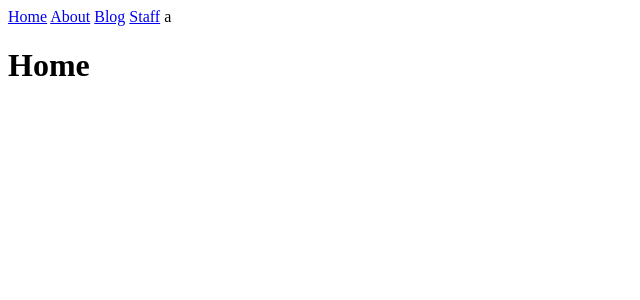
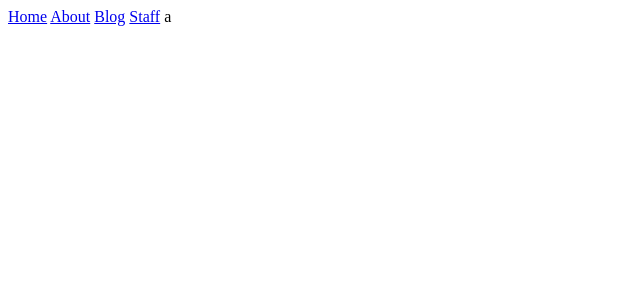
Before and after one commit to hankdeaton/jekyll-tutorial, a Jekyll site: the page built from index.html, in a window 1280 px wide. Shown: the top 300 px of the page, without its empty margins (0-640 px from the left). Built offline with Jekyll 4.4.1, drawn with Linux system fonts in a browser that asks for light colours.

Commit message:
Update index.html
Set layout to default

```diff
--- a/index.html
+++ b/index.html
@@ -1,5 +1,4 @@
 ---
 title: Home
+layout: default
 ---
-
-<h1>{{ page.title }}</h1>
```
